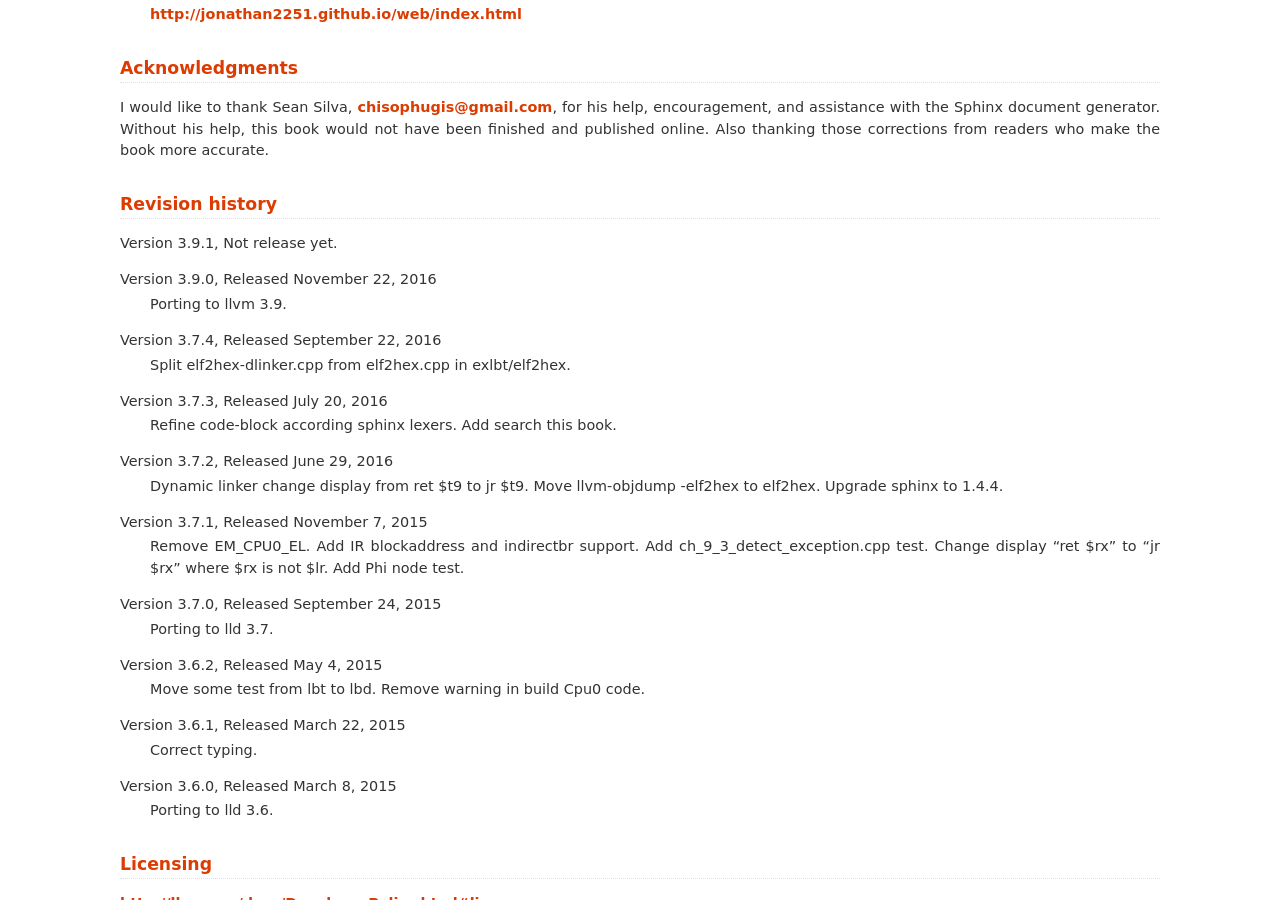
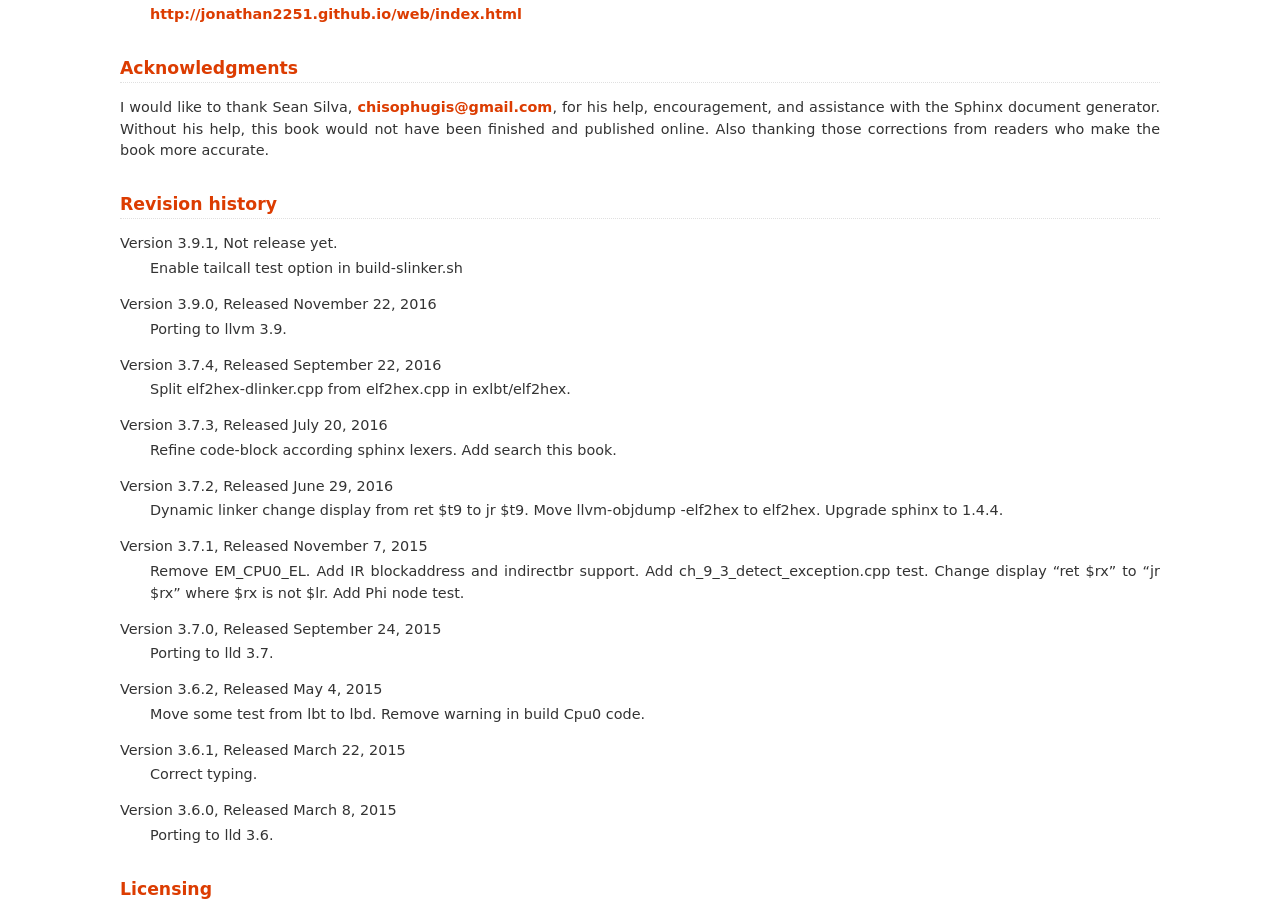
Before and after one commit to Jonathan2251/lbt, a Sphinx documentation site: the page built from source/about.rst, in a window 1280 px wide and 900 px high, scrolled down 434 px. Built offline with Sphinx 7.4.7, drawn with Linux system fonts in a browser that asks for light colours.

Commit message:
Enable tailcall test option in build-slinker.sh

```diff
--- a/source/about.rst
+++ b/source/about.rst
@@ -32,6 +32,7 @@ Revision history
 ----------------
 
 Version 3.9.1, Not release yet.
+  Enable tailcall test option in build-slinker.sh
 
 Version 3.9.0, Released November 22, 2016
   Porting to llvm 3.9.
```
Also changed, not shown: 1 other file.
